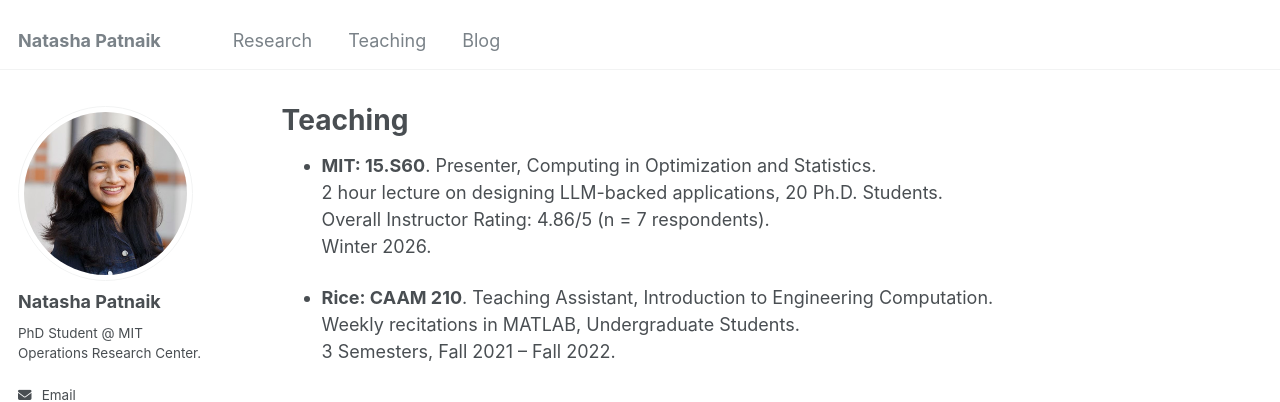
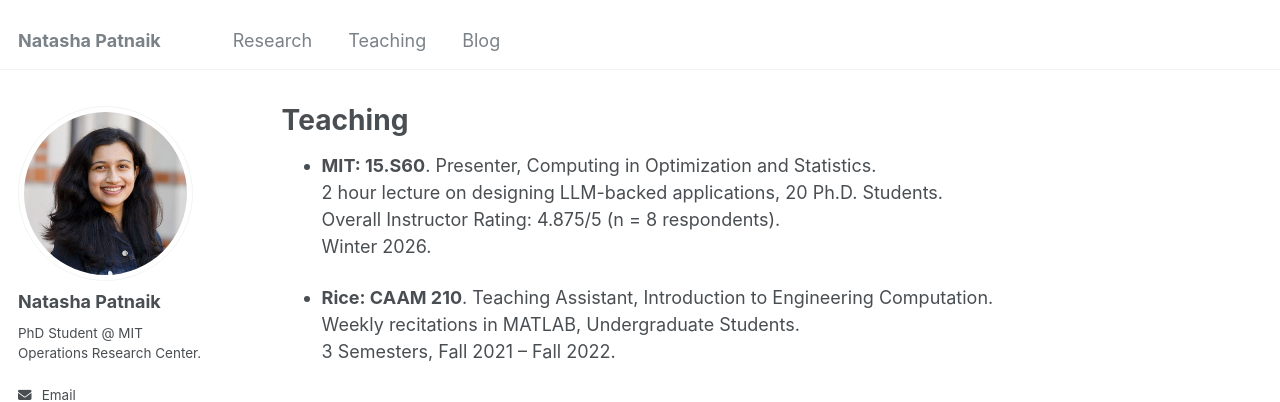
Before and after one commit to natasha-patnaik-321/natasha-patnaik-321.github.io, a Jekyll site: the page built from _pages/teaching.md, in a window 1280 px wide. Shown: the top 402 px of the page. Built offline with Jekyll 4.4.1, drawn with Linux system fonts in a browser that asks for light colours; some web fonts are replaced.

Commit message:
Update instructor rating

```diff
--- a/_pages/teaching.md
+++ b/_pages/teaching.md
@@ -7,7 +7,7 @@ author_profile: true
 
 - **MIT: 15.S60**. Presenter, Computing in Optimization and Statistics. \
   2 hour lecture on designing LLM-backed applications, 20 Ph.D. Students. \
-  Overall Instructor Rating: 4.86/5 (n = 7 respondents). \
+  Overall Instructor Rating: 4.875/5 (n = 8 respondents). \
   Winter 2026.
 
 - **Rice: CAAM 210**. Teaching Assistant, Introduction to Engineering Computation. \
```
